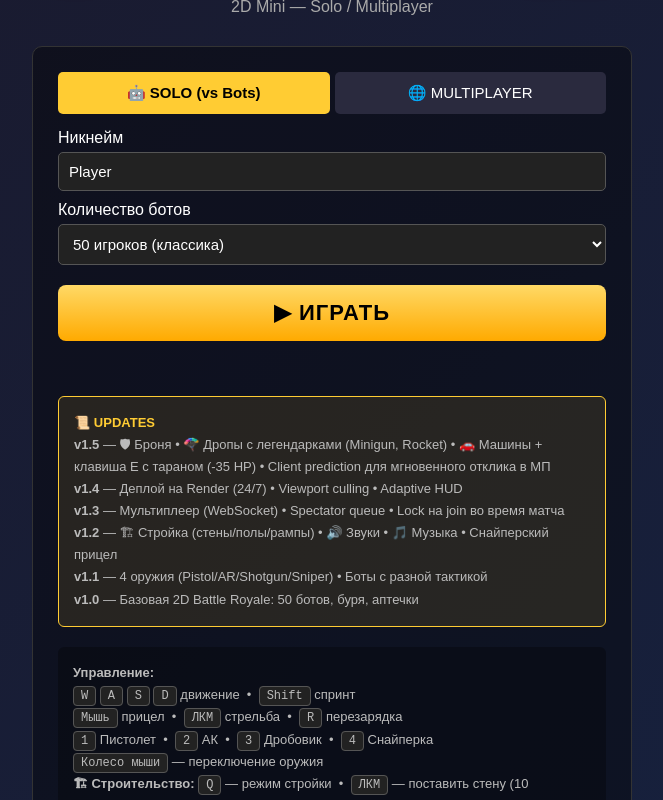
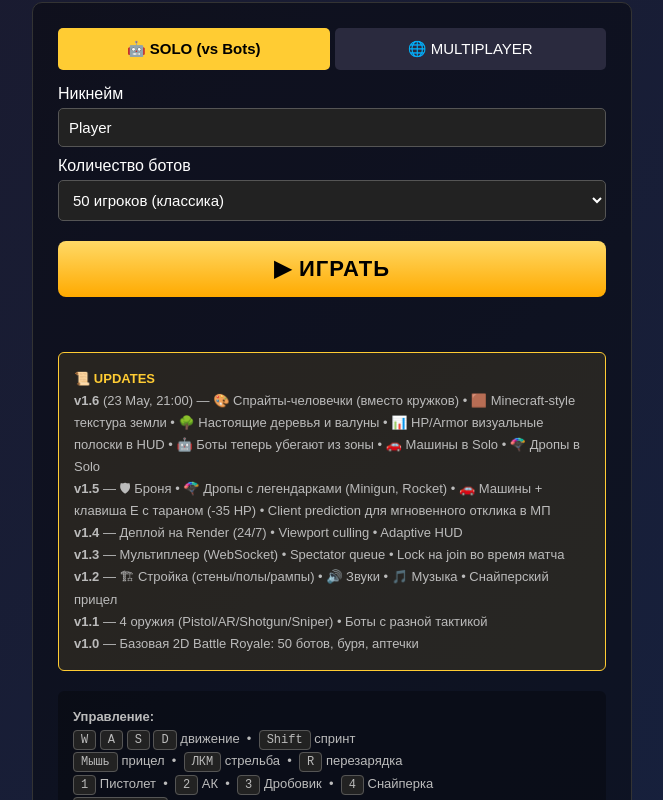
Before and after one commit to nigsswe/gameft, a website: page index.html in a window 1280 px wide. Shown: the whole page, without its empty margins (308-971 px from the left). Drawn offline with Linux system fonts and the light colour scheme.

Commit message:
Update log v1.6 entry

```diff
--- a/index.html
+++ b/index.html
@@ -171,6 +171,7 @@
 
     <div class="controls-help" style="background:rgba(255,200,40,0.1); border:1px solid #ffcc33;">
       <b style="color:#ffcc33;">📜 UPDATES</b><br>
+      <b>v1.6</b> (23 May, 21:00) — 🎨 Спрайты-человечки (вместо кружков) • 🟫 Minecraft-style текстура земли • 🌳 Настоящие деревья и валуны • 📊 HP/Armor визуальные полоски в HUD • 🤖 Боты теперь убегают из зоны • 🚗 Машины в Solo • 🪂 Дропы в Solo<br>
       <b>v1.5</b> — 🛡 Броня • 🪂 Дропы с легендарками (Minigun, Rocket) • 🚗 Машины + клавиша E с тараном (-35 HP) • Client prediction для мгновенного отклика в МП<br>
       <b>v1.4</b> — Деплой на Render (24/7) • Viewport culling • Adaptive HUD<br>
       <b>v1.3</b> — Мультиплеер (WebSocket) • Spectator queue • Lock на join во время матча<br>
```
